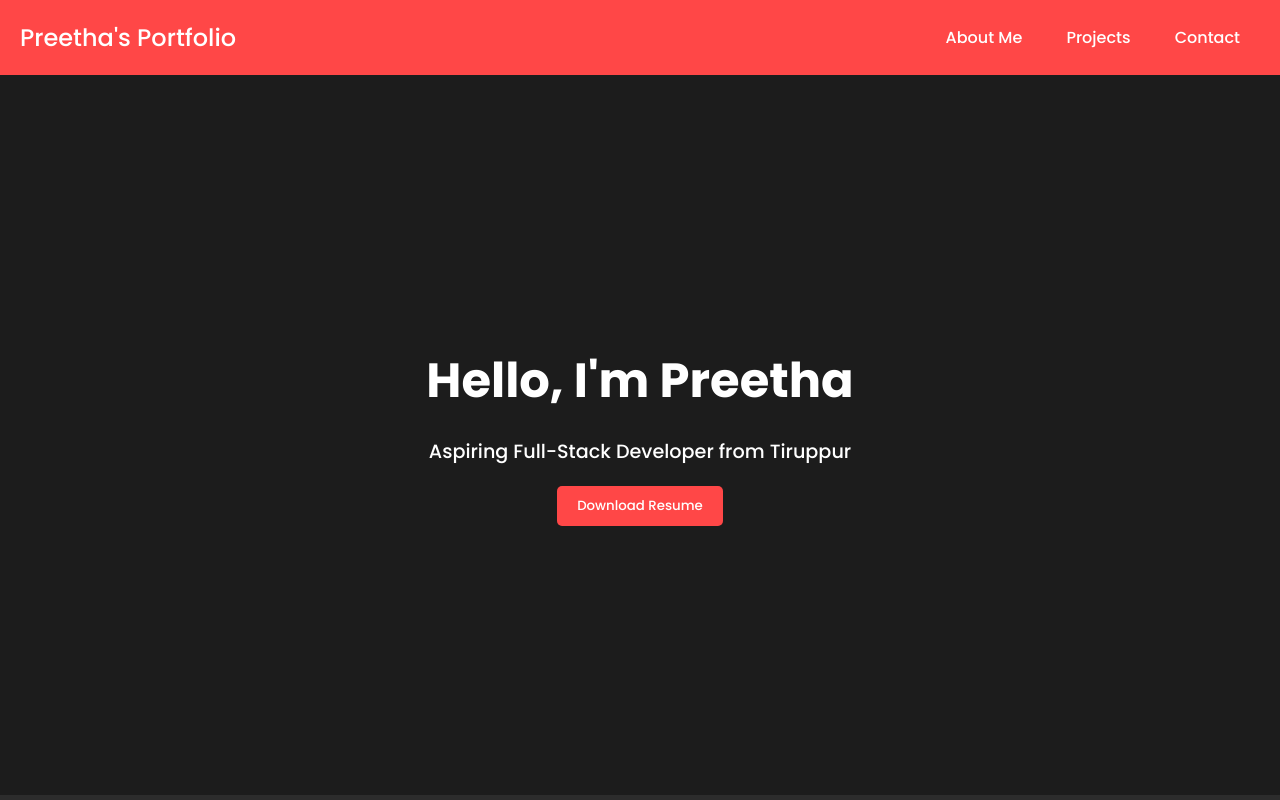
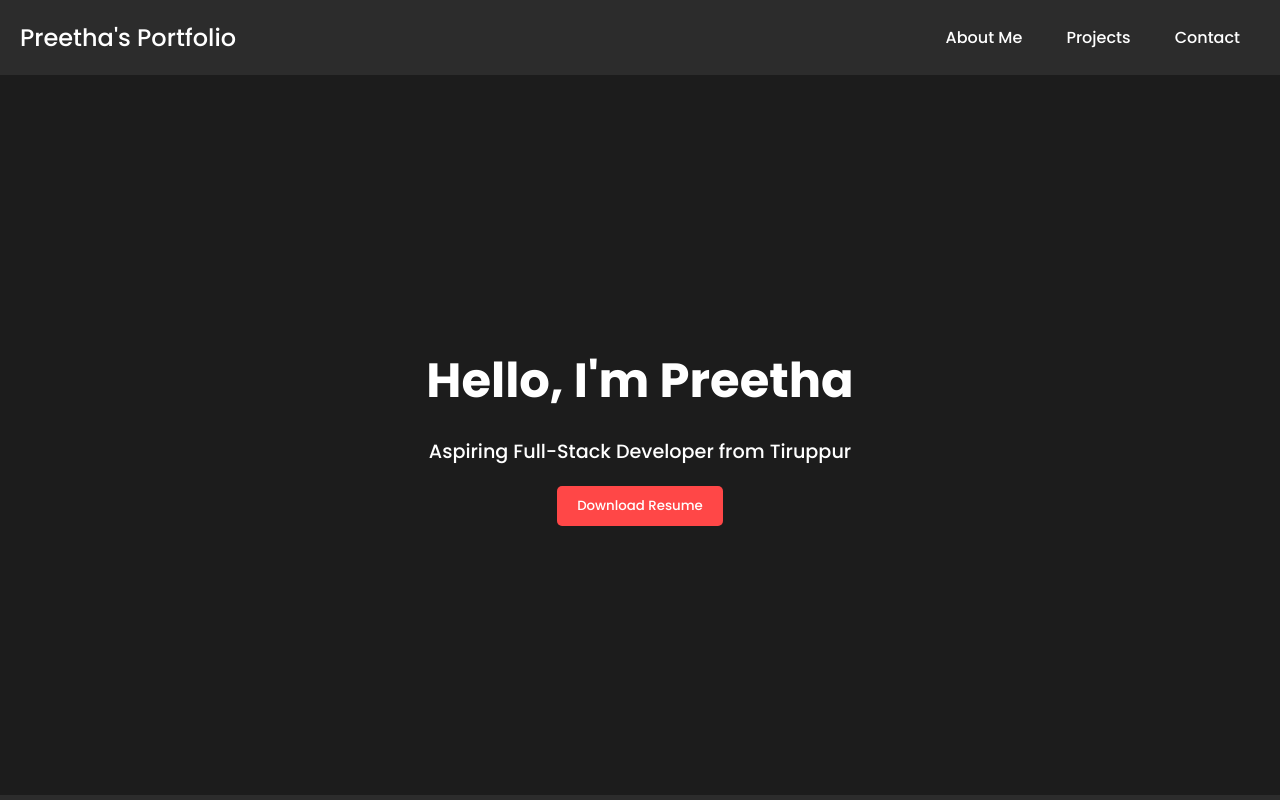
Before and after one commit to Preetha0811/Portfolio, a plain HTML site: page index.html in a window 1280 px wide. Shown: the top 800 px of the page. Drawn offline with Linux system fonts and the light colour scheme; a script that the page names is missing.

Commit message:
first commi

```diff
--- a/style.css
+++ b/style.css
@@ -15,7 +15,7 @@ body {
 }
 
 .navbar {
-  background-color:  #ff4747;
+  background-color: #2c2c2c;
   padding: 20px;
   display: flex;
   justify-content: space-between;
```
